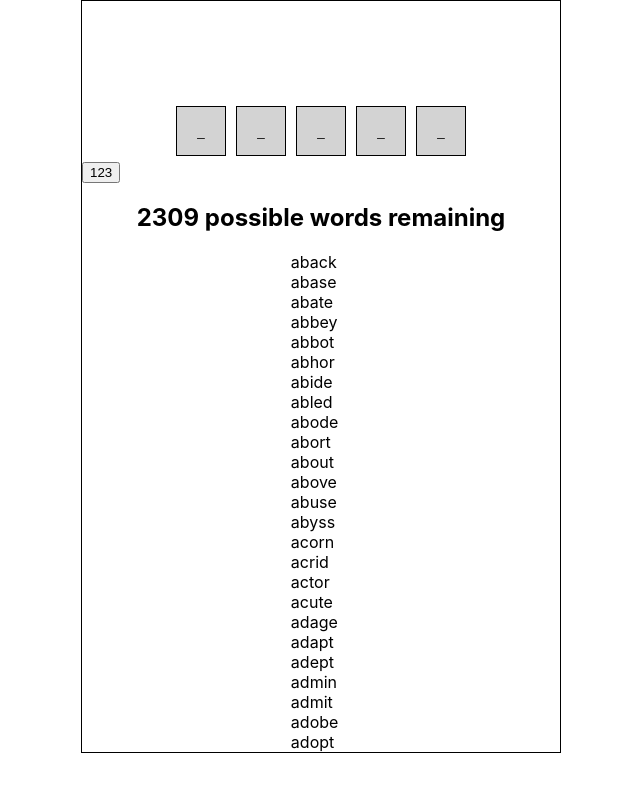
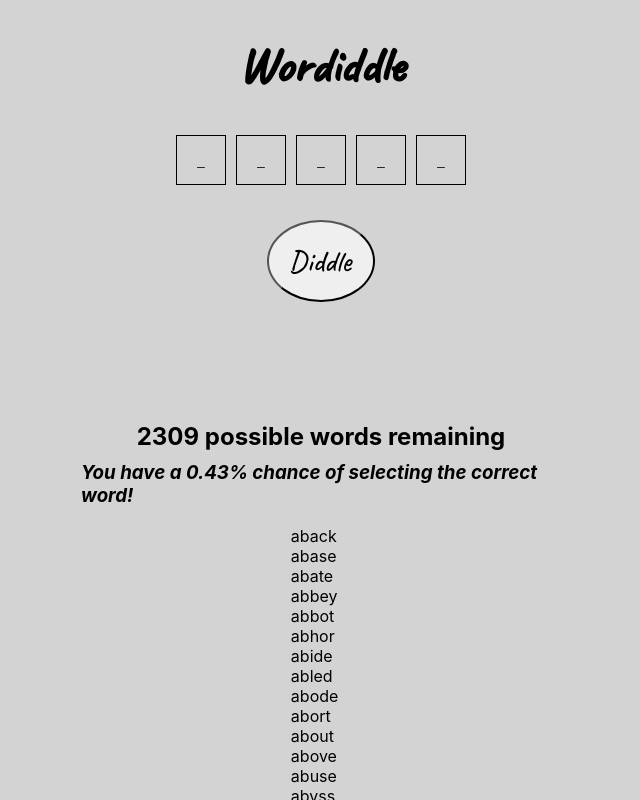
Before and after one commit to Novante/Wordiddle, a React (Create React App) app: page / in a window 1280 px wide. Shown: the whole page, without its empty margins (319-959 px from the left). Built offline with nearby package versions, Linux system fonts and the light colour scheme; the HTML template or start-up script is replaced by a standard one.

Commit message:
General styling of the application

```diff
--- a/src/components/InputLetterGroup.js
+++ b/src/components/InputLetterGroup.js
@@ -36,7 +36,6 @@ const styles = {
         display: 'flex',
         flexDirection: 'row',
         justifyContent: 'center',
-        paddingTop: '100px'
     }
 }
 
--- a/src/styles.css
+++ b/src/styles.css
@@ -1,3 +1,10 @@
+@import url('https://fonts.googleapis.com/css2?family=Caveat:wght@500&family=Exo+2:ital,wght@1,500&display=swap');
+
+.title {
+    font-family: 'Caveat';
+    font-size: 50px;
+}
+
 .wordlist-wrapper {
     overflow: scroll;
     height: 500px;
@@ -6,3 +13,16 @@
 .wordlist-wrapper::-webkit-scrollbar {
     display: none;
 }
+
+.button {
+    font-family: 'Caveat';
+    font-size: 30px;
+    padding: 20px 22px 20px 20px;
+    border-radius: 50%;
+    text-align: center;
+    margin-top: 30px;
+}
+
+.containerWrapper {
+    background-color: lightgray;
+}
--- a/src/views/SolveView.js
+++ b/src/views/SolveView.js
@@ -52,7 +52,7 @@ const SolveView = () => {
         return () => {
             window.removeEventListener('wheel', handleScroll)
         }
-    },[])
+    }, [])
 
 
     const handleKeyboardInput = (v) => {
@@ -67,9 +67,9 @@ const SolveView = () => {
 
     const handleScroll = (e) => {
         console.log(e.wheelDelta)
-        if (e.wheelDelta < 0){
+        if (e.wheelDelta < 0) {
             wordListScroll.current?.scrollBy(0, Math.abs(e.wheelDelta))
-        } else if (e.wheelDelta > 0){
+        } else if (e.wheelDelta > 0) {
             wordListScroll.current?.scrollBy(0, -Math.abs(e.wheelDelta))
 
         }
@@ -278,49 +278,69 @@ const SolveView = () => {
     }
 
 
+    return (
+        <div className="containerWrapper">
+            <div onScroll={handleScroll} style={styles.container}>
 
-    return (
-        <div onScroll={handleScroll} style={styles.container}>
+                <h1 className="title">Wordiddle</h1>
+
                 <InputLetterGroup boxArr={boxArr} inputWord={inputWord} l1={setLetter1State} l2={setLetter2State}
                                   l3={setLetter3State}
                                   l4={setLetter4State} l5={setLetter5State} setInputWord={setInputWord}>
                 </InputLetterGroup>
 
-            <div>
-                <button onClick={handleClick}>123</button>
+                <div style={styles.buttonWrapper}>
+                    <button className="button" onClick={handleClick}>Diddle</button>
                 </div>
                 <div style={styles.wordContainer}>
                     <h2>{arr.length} possible words remaining</h2>
+                    <h3 style={{fontStyle: 'italic', marginTop: '-10px'}}>You have a {((1/arr.length)*1000).toFixed(2)}% chance of selecting the correct word!</h3>
                     <div ref={wordListScroll} className="wordlist-wrapper">
                         <WordList style={styles.wordList} arr={arr}></WordList>
                     </div>
                 </div>
 
             </div>
+
+        </div>
+
     )
 }
 
 const styles = {
     container: {
+        display: 'flex',
+        flexDirection: 'column',
         marginLeft: '400px',
         marginRight: '400px',
-        border: '1px solid black',
+        alignItems: 'center',
+        height: '100vh',
+        overflow: 'hidden'
+
     },
     wordContainer: {
         display: 'flex',
         alignItems: 'center',
         flexDirection: 'column',
+        paddingTop: '100px',
+        height: '400px'
     },
     remainingText: {
         textAlign: 'center',
         width: '50%',
         maxHeight: '50px',
     },
-    wordList: {
-    },
-    wordListWrapper:{
+    wordList: {},
+    wordListWrapper: {
         height: '500px',
         overflowY: 'scroll'
-    }
+    },
+    buttonWrapper: {
+        display: 'flex',
+        justifyContent: 'center',
+        width: '10%'
+    },
+
+
 }
 export default SolveView;
```
Lines whose indentation alone changed are shown as unchanged.
